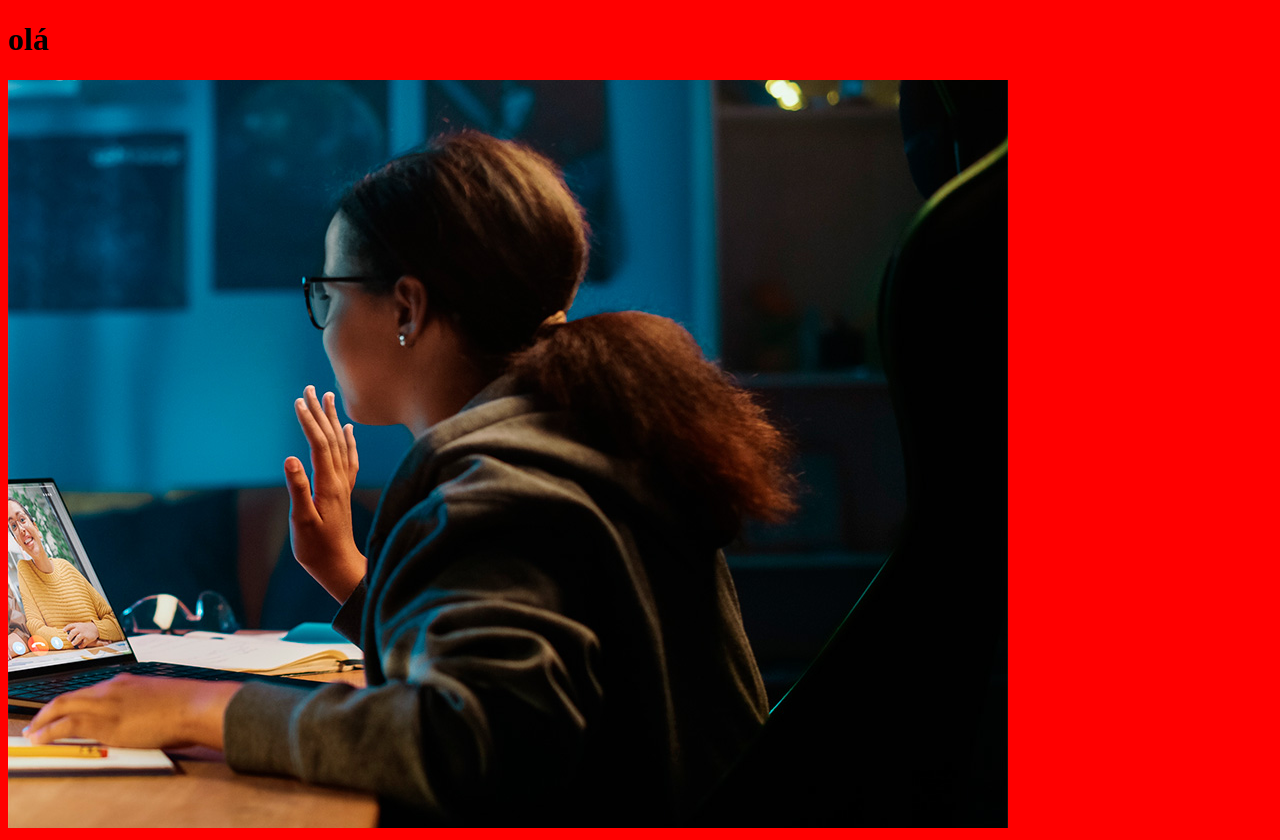
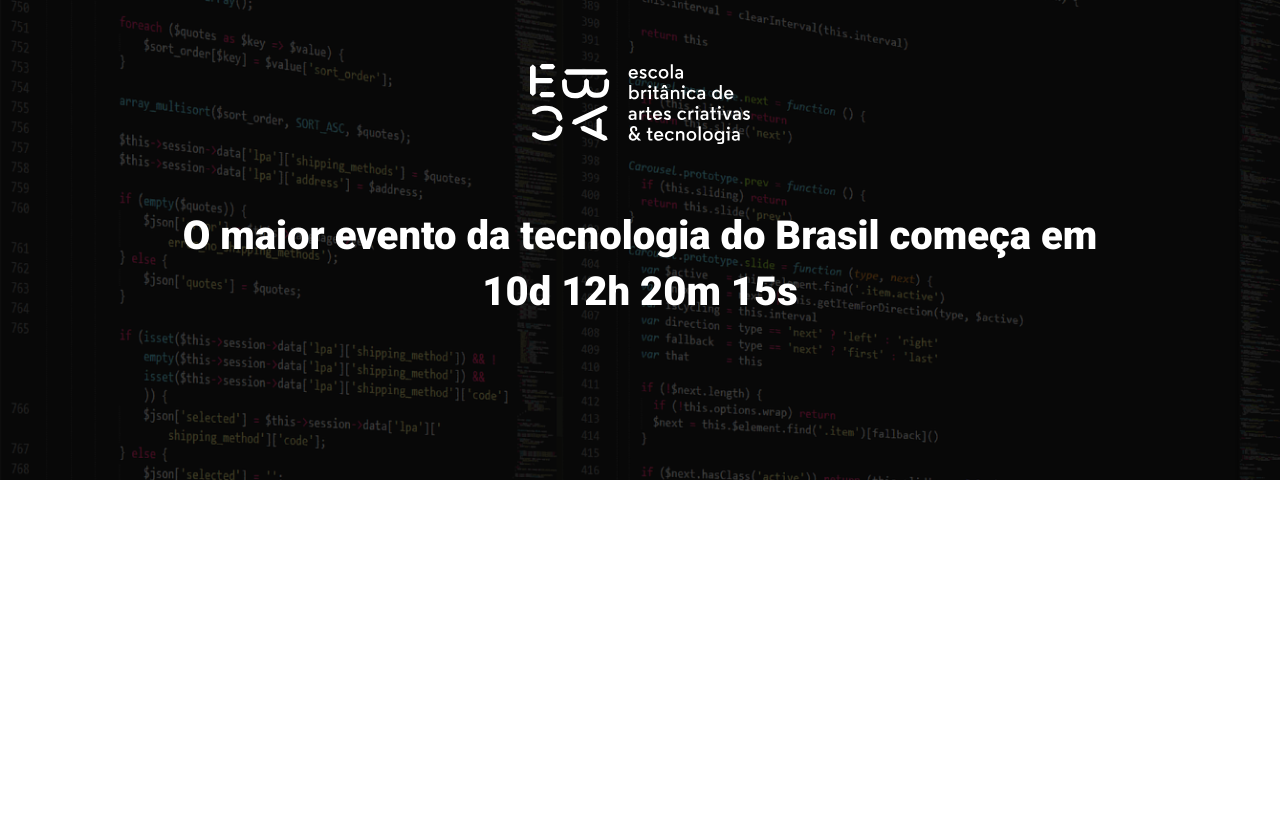
Before and after one commit to Yuri-LS/yuri_tech_talk, a website built with Parcel: page src/index.html in a window 1280 px wide. After the commit the page ends 800 px from the top, so only its background shows below. Built offline with nearby package versions, Linux system fonts and the light colour scheme.

Commit message:
criando o hero

```diff
--- a/src/index.html
+++ b/src/index.html
@@ -1,16 +1,24 @@
 <!DOCTYPE html>
-<html lang="en">
+<html lang="pt-BR">
 <head>
     <meta charset="UTF-8">
     <meta name="viewport" content="width=device-width, initial-scale=1.0">
-    <title>Document</title>
+    <title>Yuri Tech Talks</title>
+    <link rel="preconnect" href="https://fonts.googleapis.com">
+    <link rel="preconnect" href="https://fonts.gstatic.com" crossorigin>
+    <link href="https://fonts.googleapis.com/css2?family=Roboto:wght@100;400;700;900&display=swap" rel="stylesheet">
     <link rel="stylesheet" href="styles/main.scss">
 </head>
 <body>
-    <h1>
-        olá
-    </h1>
-    <img src="./images/backend.png" alt="">
+    <header class="hero">
+        <div class="container">
+            <img class="hero__logo" src="./images/ebac_logo.svg" alt="EBAC">
+            <p class="hero__text">
+                O maior evento da tecnologia do Brasil começa em 10d 12h 20m 15s
+            </p>
+        </div>
+    </header>
+
     <script src="scripts/main.js"></script>
 </body>
 </html>
--- /dev/null
+++ b/src/styles/_hero.scss
@@ -0,0 +1,52 @@
+.hero {
+    padding-top: 64px;
+    padding-bottom: 100px;
+    background-image: url(../images/fundo.png);
+    background-repeat: no-repeat;
+    background-size: cover;
+    position: relative;
+
+    .container {
+        position: relative;
+    }
+
+    &::before {
+        position: absolute;
+        top: 0;
+        left: 0;
+        width: 100%;
+        height: 100%;
+        background-color: #000;
+        content: '';
+        opacity: 0.7;
+    }
+
+    &__text {
+        margin-top: 64px;
+        margin-bottom: 60px;
+        font-size: 40px;
+        line-height: 56px;
+        color: #fff;
+        font-weight: 900;
+        text-align: center;
+    }
+
+    &__logo {
+        margin: 0 auto;
+        height: 80px;
+        display: block;
+    }
+
+    @media (max-width: 640px) {
+        padding: 40px 0;
+        &__logo {
+            height: 40px;
+        }
+
+        &__text {
+            font-size: 22px;
+            line-height: 24px;
+            margin: 24px 0;
+        }
+    }
+}
--- a/src/styles/main.scss
+++ b/src/styles/main.scss
@@ -1,3 +1,23 @@
-body {
-    background-color: red;
+@use 'hero';
+
+* {
+    margin: 0;
+    padding: 0;
+    box-sizing: border-box;
+    font-family: Roboto, sans-serif;
+    color: #fff;
 }
+
+.container {
+    max-width: 960px;
+    width: 100%;
+    margin: 0 auto;
+
+    @media (max-width:640px) {
+        max-width: 80%;
+    }
+
+    @media (max-width:1024px) {
+        max-width: 90%;
+    }
+}
```
